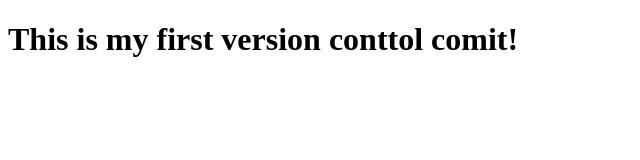
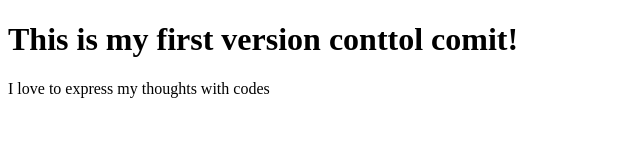
Before and after one commit to kayceekellz/intro-to-git, a plain HTML site: page index.html in a window 1280 px wide. Shown: the whole page, without its empty margins (0-640 px from the left). Drawn offline with Linux system fonts and the light colour scheme.

Commit message:
I add new paragraph

```diff
--- a/index.html
+++ b/index.html
@@ -8,5 +8,6 @@
 </head>
 <body>
     <h1>This is my first version conttol comit!</h1>
+    <p>I love to express my thoughts with codes</p>
 </body>
 </html>
```
